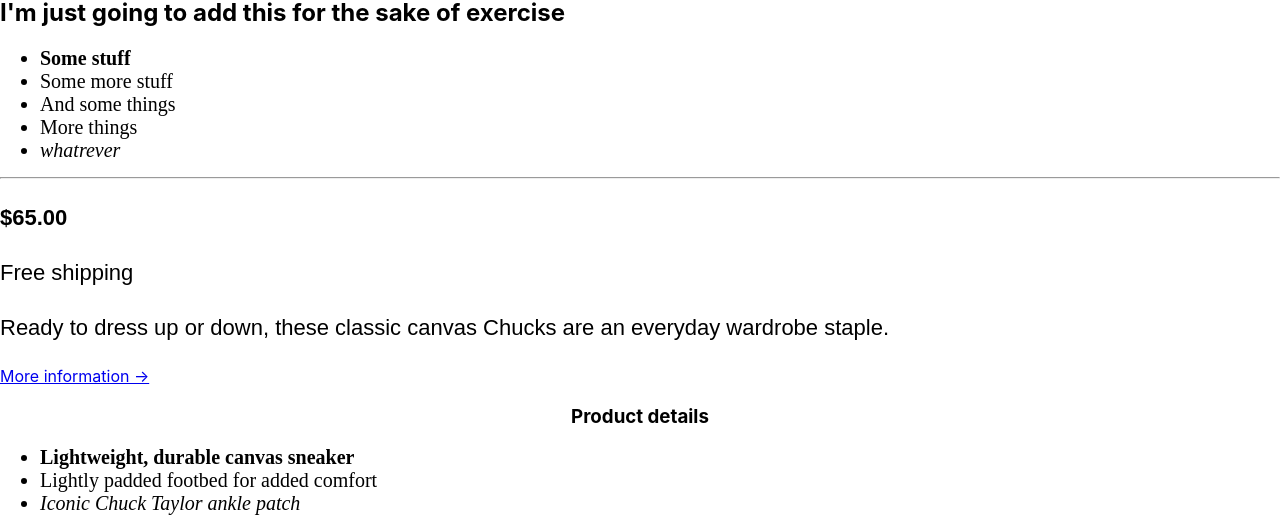
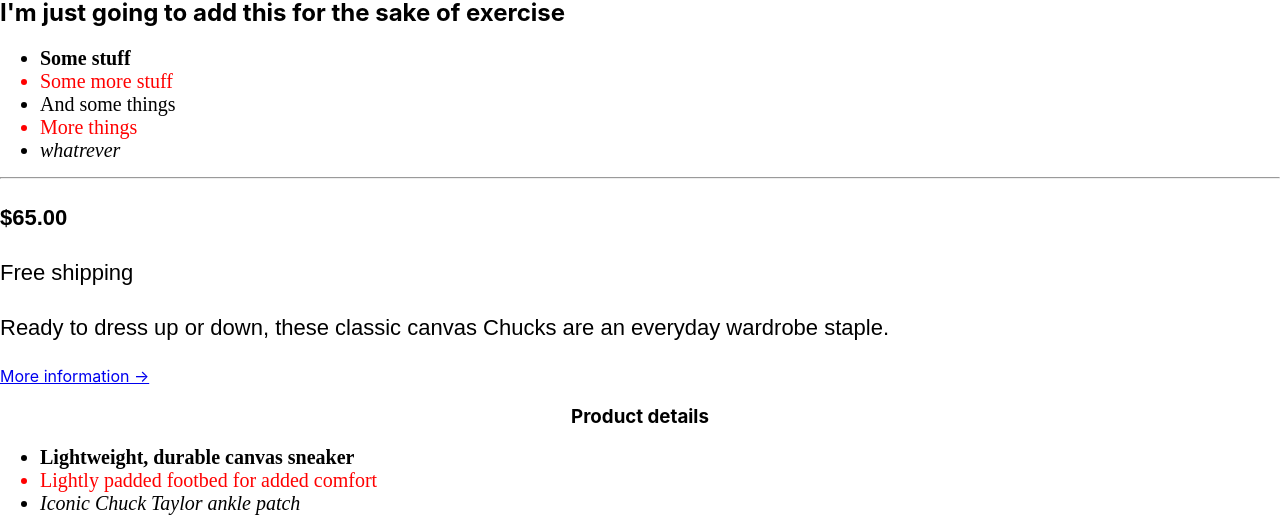
Before and after one commit to oliveroliverio/WD_udemy_html_css_course, a React (Create React App) app: page / in a window 1280 px wide. Shown: the part 360-890 px from the top of the page. Built offline with nearby package versions, Linux system fonts and the light colour scheme.

Commit message:
made all even children of lists red

```diff
--- a/src/Main2.css
+++ b/src/Main2.css
@@ -33,3 +33,7 @@ li:first-child {
 li:last-child {
     font-style: italic;
 }
+
+li:nth-child(even) {
+    color:red
+}
```
